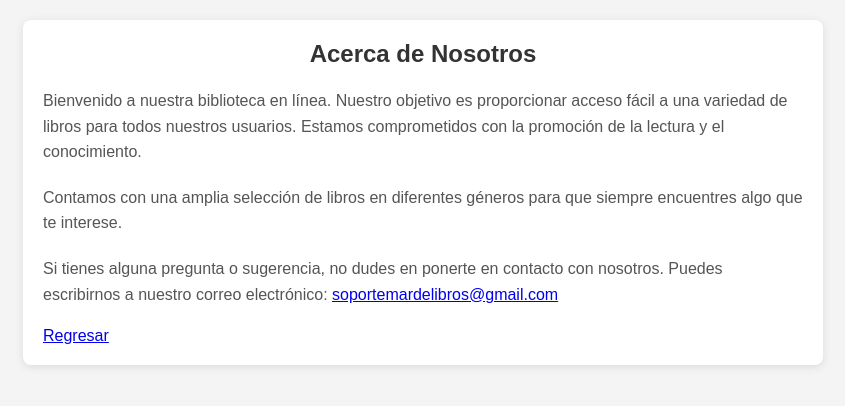
After one commit to flopisctrl/MarDeLibrosProject, a Flask app: page /about_us in a window 1280 px wide. The commit adds this page. Shown: the top 406 px of the page, without its empty margins (217-1062 px from the left). Run offline with Flask 3, Linux system fonts and the light colour scheme.

Commit message:
agregue about us (falta css)

```diff
--- a/app.py
+++ b/app.py
@@ -255,3 +255,7 @@ def mark_as_returned():
         print(f"El libro {book.title} ha sido devuelto")
 
     return redirect(url_for('admin'))
+
+@app.route('/about_us')
+def about_us():
+    return render_template("about_us.html")
--- /dev/null
+++ b/static/about_us.css
@@ -0,0 +1,49 @@
+* {
+    margin: 0;
+    padding: 0;
+    box-sizing: border-box;
+}
+
+body {
+    font-family: Arial, sans-serif;
+    background-color: #f4f4f4;
+    padding: 20px;
+}
+
+h1 {
+    font-size: 24px;
+    color: #333;
+    text-align: center;
+    margin-bottom: 20px;
+}
+
+p {
+    font-size: 16px;
+    color: #555;
+    line-height: 1.6;
+    margin-bottom: 20px;
+}
+
+.about-container {
+    max-width: 800px;
+    margin: 0 auto;
+    background-color: #fff;
+    padding: 20px;
+    border-radius: 8px;
+    box-shadow: 0 2px 10px rgba(0, 0, 0, 0.1);
+}
+
+.back-button {
+    display: block;
+    text-align: center;
+    margin-top: 20px;
+    padding: 10px;
+    background-color: #28a745;
+    color: white;
+    border-radius: 4px;
+    text-decoration: none;
+}
+
+.back-button:hover {
+    background-color: #218838;
+}
--- /dev/null
+++ b/templates/about_us.html
@@ -0,0 +1,19 @@
+<!DOCTYPE html>
+<html lang="es">
+<head>
+    <meta charset="UTF-8">
+    <meta name="viewport" content="width=device-width, initial-scale=1.0">
+    <title>Acerca de Nosotros</title>
+    <link rel="stylesheet" href="static/about_us.css">
+</head>
+<body>
+    <div class="about-container">
+        <h1>Acerca de Nosotros</h1>
+        <p>Bienvenido a nuestra biblioteca en línea. Nuestro objetivo es proporcionar acceso fácil a una variedad de libros para todos nuestros usuarios. Estamos comprometidos con la promoción de la lectura y el conocimiento.</p>
+        <p>Contamos con una amplia selección de libros en diferentes géneros para que siempre encuentres algo que te interese.</p>
+        <p>Si tienes alguna pregunta o sugerencia, no dudes en ponerte en contacto con nosotros. Puedes escribirnos a nuestro correo electrónico: <a href="mailto:soportemardelibros@gmail.com.com">soportemardelibros@gmail.com</p>
+
+        <a href="{{ url_for('login') }}">Regresar</a>
+    </div>
+</body>
+</html>
--- a/templates/login.html
+++ b/templates/login.html
@@ -41,6 +41,7 @@
         </form>
       </div>
     </div>
+    <a href="{{ url_for('about_us') }}" class="about-button">Acerca de Nosotros</a>
 
     <script
       type="module"
--- a/templates/terms.html
+++ b/templates/terms.html
@@ -3,7 +3,7 @@
 <head>
     <meta charset="UTF-8">
     <meta name="viewport" content="width=device-width, initial-scale=1.0">
-    <link rel="stylesheet" href="terms.css">
+    <link rel="stylesheet" href="static/terms.css">
     <title>Términos y Condiciones</title>
 </head>
 <body>
```
